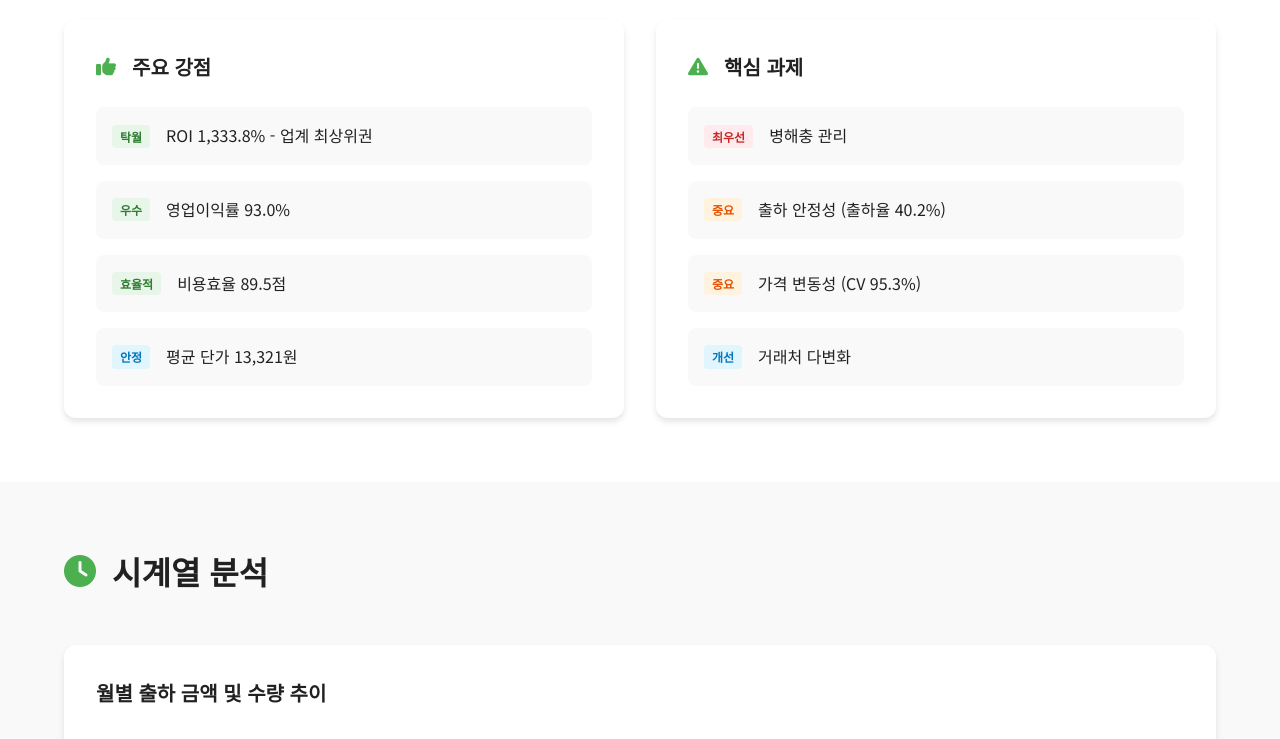
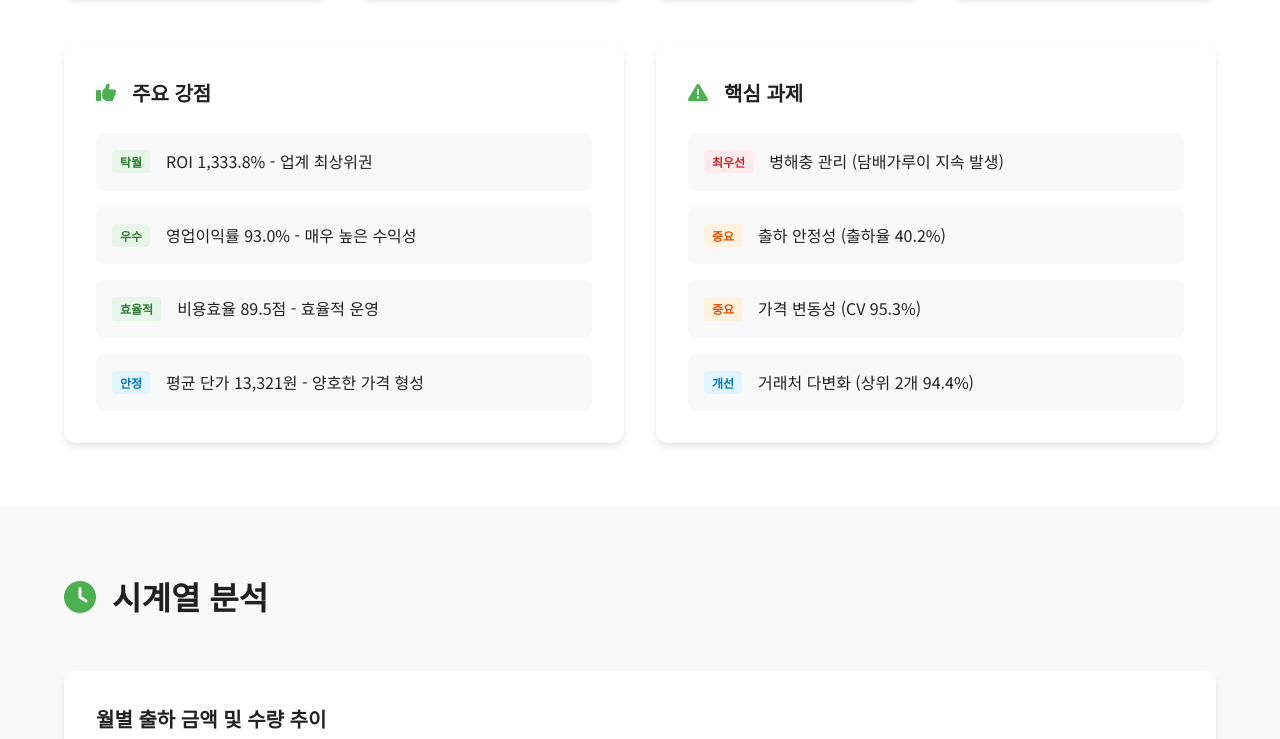
Before and after one commit to Radlerner/agreport_yoonyeogil, a plain HTML site: page index.html in a window 1280 px wide. Shown: the part 758-1497 px from the top of the page. Drawn offline with Linux system fonts and the light colour scheme; files whose address does not match are found by name.

Commit message:
Update index.html

```diff
--- a/index.html
+++ b/index.html
@@ -1,3 +1,4 @@
+✅ 수정된 index.html
 <!DOCTYPE html>
 <html lang="ko">
 <head>
@@ -64,7 +65,7 @@
                 Executive Summary
             </h2>
 
-            <!-- 주요 카드 -->
+            <!-- Key Metrics Cards -->
             <div class="metrics-grid">
                 <div class="metric-card highlight">
                     <div class="metric-icon">
@@ -108,31 +109,31 @@
                 </div>
             </div>
 
-            <!-- 강점/과제 카드 -->
+            <!-- Strengths & Challenges -->
             <div class="summary-grid">
                 <div class="summary-card">
                     <h3><i class="fas fa-thumbs-up"></i> 주요 강점</h3>
                     <ul class="strength-list">
                         <li><span class="badge success">탁월</span> ROI 1,333.8% - 업계 최상위권</li>
-                        <li><span class="badge success">우수</span> 영업이익률 93.0%</li>
-                        <li><span class="badge success">효율적</span> 비용효율 89.5점</li>
-                        <li><span class="badge info">안정</span> 평균 단가 13,321원</li>
+                        <li><span class="badge success">우수</span> 영업이익률 93.0% - 매우 높은 수익성</li>
+                        <li><span class="badge success">효율적</span> 비용효율 89.5점 - 효율적 운영</li>
+                        <li><span class="badge info">안정</span> 평균 단가 13,321원 - 양호한 가격 형성</li>
                     </ul>
                 </div>
                 <div class="summary-card">
                     <h3><i class="fas fa-exclamation-triangle"></i> 핵심 과제</h3>
                     <ul class="challenge-list">
-                        <li><span class="badge danger">최우선</span> 병해충 관리</li>
+                        <li><span class="badge danger">최우선</span> 병해충 관리 (담배가루이 지속 발생)</li>
                         <li><span class="badge warning">중요</span> 출하 안정성 (출하율 40.2%)</li>
                         <li><span class="badge warning">중요</span> 가격 변동성 (CV 95.3%)</li>
-                        <li><span class="badge info">개선</span> 거래처 다변화</li>
+                        <li><span class="badge info">개선</span> 거래처 다변화 (상위 2개 94.4%)</li>
                     </ul>
                 </div>
             </div>
         </div>
     </section>
 
-    <!-- Timeline Section -->
+    <!-- Timeline Analysis -->
     <section id="timeline" class="section bg-light">
         <div class="container">
             <h2 class="section-title">
```
